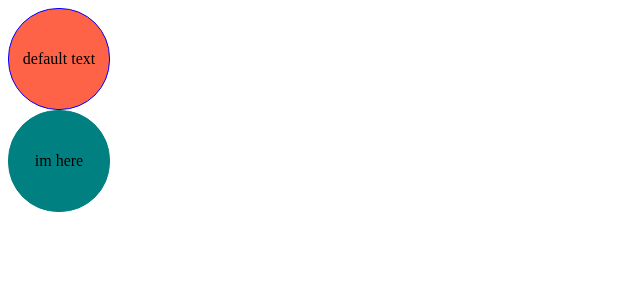
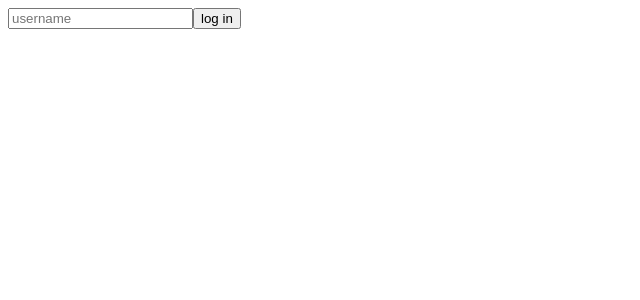
Before and after one commit to RanungPark/study-react, a React (Create React App) app in the folder react-typescript-masterclass/: page / in a window 1280 px wide. Shown: the top 300 px of the page, without its empty margins (0-640 px from the left). Built offline with nearby package versions, Linux system fonts and the light colour scheme.

Commit message:
폼이벤트 인터페이스와 제네릭 설정

```diff
--- a/react-typescript-masterclass/src/App.tsx
+++ b/react-typescript-masterclass/src/App.tsx
@@ -1,11 +1,31 @@
-import React from 'react';
-import Circle from './Circle';
+import React, { FormEvent, useState } from 'react';
 
 const App = () => {
+  const [value, setValue] = useState("");
+
+  const onChange = (e : FormEvent<HTMLInputElement>) => {
+    const {
+      currentTarget : {value}
+    } = e
+    setValue(value);
+  }
+
+  const onSubmit = (e : FormEvent<HTMLFormElement>) => {
+    e.preventDefault();
+    console.log('hello' + value);
+  }
+
   return (
     <div>
-      <Circle bgColor='tomato' borderColor='blue'/>
-      <Circle bgColor='teal' text='im here'/>
+      <form onSubmit={onSubmit}>
+        <input
+          value={value}
+          onChange={onChange}
+          placeholder='username'
+          type='text'
+        />
+        <button>log in</button>
+      </form>
     </div>
   );
 };
--- a/react-typescript-masterclass/src/Circle.tsx
+++ /dev/null
@@ -1,32 +0,0 @@
-import React from 'react';
-import { styled } from 'styled-components';
-
-interface ContainerProps {
-  bgColor : string;
-  borderColor: string
-}
-
-const Container = styled.div<ContainerProps>`
-  width: 100px;
-  height: 100px;
-  background-color: ${props => props.bgColor};
-  border-radius: 50px;
-  border: 1px solid ${props => props.borderColor};
-  display: flex;
-  align-items: center;
-  justify-content: center;
-`
-interface CircleProps {
-  bgColor : string;
-  borderColor ?: string;
-  text?: string;
-}
-const Circle = ({bgColor, borderColor, text = 'default text'} : CircleProps) => {
-  return (
-    <Container bgColor={bgColor} borderColor={borderColor ?? bgColor}>
-      {text}
-    </Container>
-  );
-};
-
-export default Circle;
```
